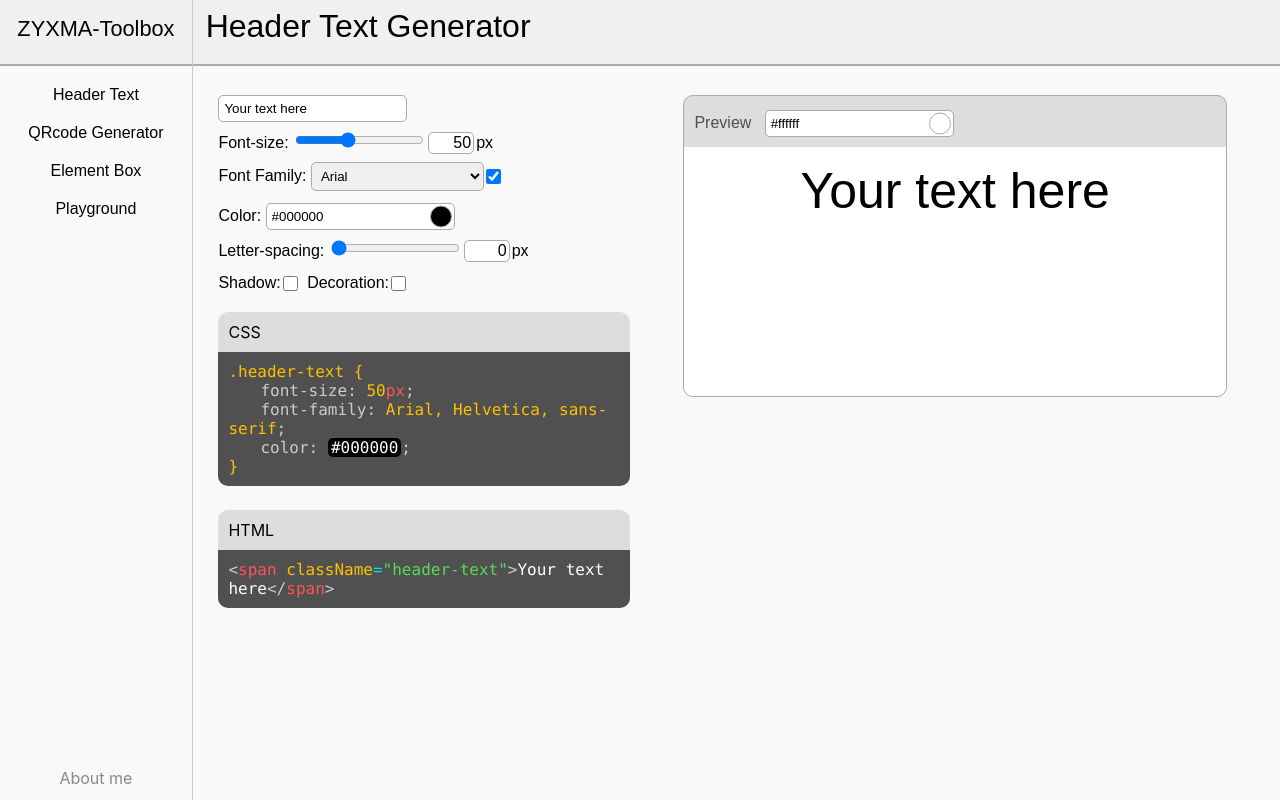
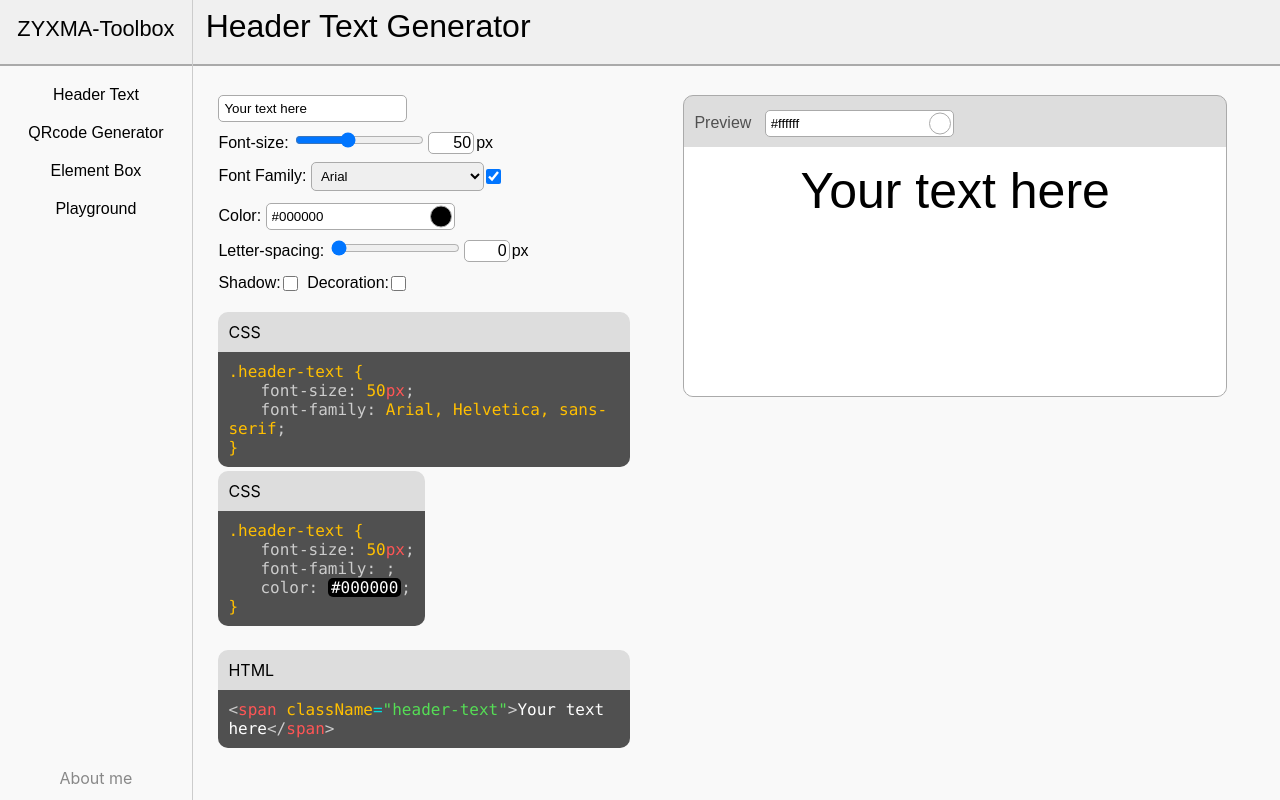
Before and after one commit to 6MA-606/Project-ZYXMA-Toolbox-React, a React (Create React App) app: page /zyxma-toolbox in a window 1280 px wide. Both pictures are taken after a click on the element "Header Text". Built offline with nearby package versions, Linux system fonts and the light colour scheme.

Commit message:
2.3.0.1 Improve (Code Terminal -> Component)

```diff
--- a/src/App.js
+++ b/src/App.js
@@ -14,7 +14,6 @@ function App() {
     const [content,setContent] = useState('');
 
     function load() {
-        console.log('ready');
         switch(localStorage.getItem('page')) {
             case '101':
                 setHeader(<div>QRCode Generator</div>);
--- /dev/null
+++ b/src/components/codeoutput/codeTerminal.js
@@ -0,0 +1,83 @@
+import React from "react";
+import styles from "./codeTerminal.module.css";
+
+class CodeTerminal extends React.Component {
+    constructor(props) {
+        super(props);
+        const { label } = props;
+
+        this.state = {
+            label: label
+        };
+    }
+
+    render() {
+        return (
+            <div className={ styles.css_terminal }>
+                <div className={ styles.terminalLabel } style={{ textAlign: "left" }}>
+                    <span>{ this.state.label }</span>
+                 </div>
+                 <div className={ styles.css_output } id="css-output">
+                    <code id="css-code">
+                        { this.props.children }
+                    </code>
+                </div>
+            </div>
+        );
+    }
+}
+
+export default CodeTerminal;
+
+                    // <div className={ headertext.css_terminal }>
+                    //     <div className={ headertext.terminalLabel } style={{ textAlign: "left" }}>
+                    //         <span>CSS</span>
+                    //         {/* <button onclick="cssCopy()">COPY</button> */}
+                    //     </div>
+                    //     <div className={ headertext.css_output } id="css-output">
+                    //         <code id="css-code">
+                    //             <span style={{ color: '#ffbf00' }}>.header-text &#123;<br /></span>
+                    //             <span style={{ marginLeft: "2em", color: '#cccccc' }}>font-size: </span>
+                    //             <span id="css-font-size" style={{ color: '#ffbf00' }}>50</span>
+                    //             <span style={{ color: '#ff5555' }}>px</span>
+                    //             <span style={{ color: '#cccccc' }}>;</span>
+                    //             <br />
+                    //             <span id="css-font-family" style={{ marginLeft: "2em" }}>
+                    //                 <span style={{ color: '#cccccc' }}>font-family: </span>
+                    //                 <span id="css-font-family-value" style={{ color: '#ffbf00' }}>{ font }</span>
+                    //                 <span style={{ color: '#cccccc' }}>;</span>
+                    //             </span>
+                    //             <br id="css-fontFamily-br" />
+                    //             <span style={{ marginLeft: "2em", color: '#cccccc' }}>color: </span>
+                    //             <span id="css-color" style={{ backgroundColor: '#000000', borderRadius: '5px', padding: "0px 3px 0px 3px"}}>#000000</span>
+                    //             <span style={{ color: '#cccccc' }}>;</span>
+                    //             <br />
+                    //             <span id="css-letSpace-section" style={{ display: 'none' }}>
+                    //                 <span style={{ marginLeft: "2em", color: '#cccccc' }}>letter-spacing: </span>
+                    //                 <span id="css-letSpace" style={{ color: '#ffbf00' }}>0</span>
+                    //                 <span style={{ color: '#ff5555' }}>px</span>
+                    //                 <span style={{ color: '#cccccc' }}>;</span>
+                    //                 <br />
+                    //             </span>
+                    //             <span id="css-text-shadow" style={{ marginLeft: "2em", display: "none" }} >
+                    //                 <span style={{ color: '#cccccc' }}>text-shadow: </span>
+                    //                 <span id="css-text-shadow-color" style={{ color: '#ffffff', backgroundColor: '#000000', borderRadius: '5px', padding: "0px 3px 0px 3px"}}>#000000ff</span>
+                    //                 <span id="css-text-shadow-hs" style={{ color: '#ffbf00' }}> 0</span>
+                    //                 <span style={{ color: '#ff5555' }}>px</span>
+                    //                 <span id="css-text-shadow-vs" style={{ color: '#ffbf00' }}> 0</span>
+                    //                 <span style={{ color: '#ff5555' }}>px</span>
+                    //                 <span id="css-text-shadow-blur" style={{ color: '#ffbf00' }}> 0</span>
+                    //                 <span style={{ color: '#ff5555' }}>px</span>
+                    //                 <span style={{ color: '#cccccc' }}>;</span>
+                    //             </span>
+                    //             <br id="css-shadow-br" style={{ display: "none" }} />
+                    //             <div id="css-decoration-section" style={{ display: 'none' }}>
+                    //                 <span style={{ marginLeft: "2em", color: '#cccccc'}}>text-decoration: </span>
+                    //                 <span id="css-text-decoration" style={{ color: '#ffbf00'}}> none</span>
+                    //                 <span style={{ color: '#cccccc'}}>;</span>
+                    //                 <br />
+                    //             </div>
+                    //             <span style={{ color: '#ffbf00' }}>&#125;</span>
+                    //         </code>
+                    //     </div>
+                    // </div>
--- /dev/null
+++ b/src/components/codeoutput/codeTerminal.module.css
@@ -0,0 +1,26 @@
+.css_terminal, .html_terminal{
+    margin-left: 1vw;
+    background-color: #dddddd;
+    display: inline-block;
+    border-radius: 10px;
+    overflow-x: hidden;
+    overflow-y: hidden;
+}
+
+.terminalLabel {
+    padding: 10px;
+}
+
+.terminal-label span {
+    color: #505050;
+    font-family: Arial, Helvetica, sans-serif;
+}
+
+.css_output, .html_output {
+    color: #fff;
+    background-color: #505050;
+    padding: 10px;
+    display: inline-block;
+    font-family: Arial, Helvetica, sans-serif;
+    width: 100%;
+}
--- /dev/null
+++ b/src/components/codeoutput/css/cssProperty.js
@@ -0,0 +1,43 @@
+import React from "react";
+
+class CSSproperty extends React.Component {
+    constructor(props) {
+        super(props);
+        const { id, name, defaultValue } = props;
+
+        this.state = {
+            id: id,
+            name: name,
+            value: defaultValue.value,
+            unit: defaultValue.unit,
+            type: defaultValue.type,
+            valueId: defaultValue.id
+        };
+    }
+
+    render() {
+        let n = (this.state.value).length;
+        let value = [];
+
+        for (let i=0;i<n;i++) {
+            value[i] = (
+                <span>
+                    &nbsp;
+                    <span id={ this.state.valueId[i] } style={{ color: '#ffbf00' }}>{ this.state.value[i] }</span>
+                    <span style={{ color: '#f55' }}>{ this.state.unit !==undefined ? this.state.unit[i] : '' }</span>
+                </span>
+            );
+        }
+
+        return (
+            <span id={ this.state.id}>
+                <span style={{ marginLeft: "2em", color: '#ccc' }}>{ this.state.name }:</span>
+                { value[0] }{ value[1] }{ value[2] }{ value[3] }
+                <span style={{ color: '#ccc' }}>;</span>
+                <br />
+            </span>
+        );
+    }
+}
+
+export default CSSproperty;
--- /dev/null
+++ b/src/components/codeoutput/css/cssRule.js
@@ -0,0 +1,24 @@
+import React from "react";
+
+class CSSrule extends React.Component {
+    constructor(props) {
+        super(props);
+        const { selector } = props;
+
+        this.state = {
+            selector: selector
+        };
+    }
+
+    render() {
+        return (
+            <span>
+                <span style={{ color: '#ffbf00' }}>{ this.state.selector } &#123;<br /></span>
+                    { this.props.children }
+                <span style={{ color: '#ffbf00' }}>&#125;</span>
+            </span>
+        );
+    }
+}
+
+export default CSSrule;
--- a/src/tools/headertext/headertext.module.css
+++ b/src/tools/headertext/headertext.module.css
@@ -13,6 +13,7 @@
     flex-direction: column;
 }
 
+/*---------------------------------------------------*/
 .css_terminal, .html_terminal{
     margin-left: 1vw;
     background-color: #dddddd;
@@ -39,6 +40,8 @@
     font-family: Arial, Helvetica, sans-serif;
     width: 100%;
 }
+
+/*---------------------------------------------------*/
 
 .preview {
     display: inline-block;
--- a/src/tools/headertext/main.js
+++ b/src/tools/headertext/main.js
@@ -6,11 +6,13 @@ import RangeInput from '../../components/rangeInput';
 import { MenuInput, MenuList } from '../../components/menuInput';
 import ColorInput from '../../components/colorInput';
 import CheckboxInput from '../../components/checkboxInput';
-import { useState } from 'react';
+import CodeTerminal from '../../components/codeoutput/codeTerminal';
+import CSSrule from '../../components/codeoutput/css/cssRule';
+import CSSproperty from '../../components/codeoutput/css/cssProperty';
 
 function HeaderText() {
 
-    const [font,setFont] = useState('Arial, Helvetica, sans-serif');
+    // const [font,setFont] = useState('Arial, Helvetica, sans-serif');
 
     function decimalToHex(d, padding) {
         let hex = Number(d).toString(16);
@@ -42,7 +44,7 @@ function HeaderText() {
         }
     }
 
-    $(function() {
+    $(() => {
         let preview_text = $('#text');
         let text_input = $('#text-input');
         let html_span = $('#html-span');
@@ -68,18 +70,17 @@ function HeaderText() {
         let fontList = $('#font-familiesList');
         fontToggle.on('change', function() {
             if (!fontToggle.prop('checked')) {
-                $('#css-font-family').hide();
-                $('#css-fontFamily-br').hide();
-                $('#css-font-family').css('margin-left', '0em');
+                $('#css-fontFam').hide();
+                // $('#css-font-family').css('margin-left', '0em');
             } else {
                 $('#css-font-family').show();
-                $('#css-fontFamily-br').show();
-                $('#css-font-family').css('margin-left', '2em');
+                // $('#css-font-family').css('margin-left', '2em');
             }
+            $('#css-fontFam').css('display', fontToggle.prop('checked') ? 'inline' : 'none')
         });
 
         fontList.on('change', function() {
-            setFont(fontList.val());
+            $('#css-fontFamVal').text(fontList.val());
             preview_text.css('font-family', fontList.val());
         });
 
@@ -99,11 +100,18 @@ function HeaderText() {
         });
 
         let letSpaceInput = $('#letter-space-input');
-        letSpaceInput.on('input', function() {
+        let letSpaceTyping = $('#letter-space-inputTyping');
+        let letSpaceValue;
+
+        function letterSpaceUpdate() {
+            letSpaceValue = letSpaceTyping.val() > 10 ? letSpaceTyping.val() > 25 ? 25 : letSpaceTyping.val() : letSpaceInput.val();
+            letSpaceTyping.val(letSpaceValue);
             $('#css-letSpace-section').css('display', letSpaceInput.val() < 1 ? 'none' : 'block');
-            $('#css-letSpace').text(letSpaceInput.val());
-            preview_text.css('letter-spacing', letSpaceInput.val() + 'px');
-        });
+            $('#css-letSpace').text(letSpaceValue);
+            preview_text.css('letter-spacing', letSpaceValue + 'px');
+        }
+        letSpaceInput.on('input', letterSpaceUpdate );
+        letSpaceTyping.on('change', letterSpaceUpdate );
 
         let textShadowCheckbox = $('#text-shadow-checkbox');
         let shadowColorPicker = $('#shadowColorPicker');
@@ -242,7 +250,7 @@ function HeaderText() {
                 <div className={ tools.toolbox }>
                     <div className={ tools.toping }>
                         <TextInput id="text-input" placeholder="Your text here" value="Your text here" />
-                        <RangeInput label="Font-size: " id="font-size-input" min="0" max="125" value="50" visibleValue="px" />
+                        <RangeInput label="Font-size: " id="font-size-input" min="0" max="125" value="50" visibleValue="px" canType />
                         <MenuInput label="Font Family: " id="font-families" toggleButton>
                             <MenuList label="Arial" value="Arial, Helvetica, sans-serif" />
                             <MenuList label="Courier New" value="'Courier New', Courier, monospace" />
@@ -253,7 +261,7 @@ function HeaderText() {
                             <MenuList label="Times New Roman" value="'Times New Roman', Times, serif" />
                         </MenuInput>
                         <ColorInput label="Color: " id="color" className="color" base="#000000" />
-                        <RangeInput label="Letter-spacing: " id="letter-space-input" min="0" max="10" value="0" visibleValue="px" />
+                        <RangeInput label="Letter-spacing: " id="letter-space-input" min="0" max="10" value="0" visibleValue="px" canType />
                         <CheckboxInput label="Shadow: " labelDisplay="front" id="text-shadow-checkbox" />
                         <div className={ headertext.textShadowUi } id="text-shadow-ui" style={{ display: 'none' }}>
                             <RangeInput label="x distance: " id="hs-input" min="-50" max="50" value="0" visibleValue="px" />
@@ -271,6 +279,15 @@ function HeaderText() {
                     </div>
                 </div>
                 <br />
+
+                <CodeTerminal label="CSS">
+                    <CSSrule selector=".header-text">
+                        <CSSproperty name="font-size" defaultValue={{value: ["50"], unit: ["px"], id: ["css-font-size"]}} />
+                        <CSSproperty id="css-fontFam" name="font-family" defaultValue={{value: ["Arial, Helvetica, sans-serif"], id: ["css-fontFamVal"]}} />
+                        {/* <CSSproperty id="css-fontFam" name="font-family" defaultValue={{value: ["Arial, Helvetica, sans-serif"], type: ["color"], id: ["css-fontFamVal"]}} /> */}
+                    </CSSrule>
+                </CodeTerminal>
+
                 <div className="code-terminal">
                     <div className={ headertext.css_terminal }>
                         <div className={ headertext.terminalLabel } style={{ textAlign: "left" }}>
@@ -287,10 +304,11 @@ function HeaderText() {
                                 <br />
                                 <span id="css-font-family" style={{ marginLeft: "2em" }}>
                                     <span style={{ color: '#cccccc' }}>font-family: </span>
-                                    <span id="css-font-family-value" style={{ color: '#ffbf00' }}>{ font }</span>
+                                    <span id="css-font-family-value" style={{ color: '#ffbf00' }}></span>
                                     <span style={{ color: '#cccccc' }}>;</span>
                                 </span>
                                 <br id="css-fontFamily-br" />
+
                                 <span style={{ marginLeft: "2em", color: '#cccccc' }}>color: </span>
                                 <span id="css-color" style={{ backgroundColor: '#000000', borderRadius: '5px', padding: "0px 3px 0px 3px"}}>#000000</span>
                                 <span style={{ color: '#cccccc' }}>;</span>
```
Also changed, not shown: src/components/rangeInput.js (+5 -3 lines), src/components/codeoutput/css/cssRule.module.css (added).
